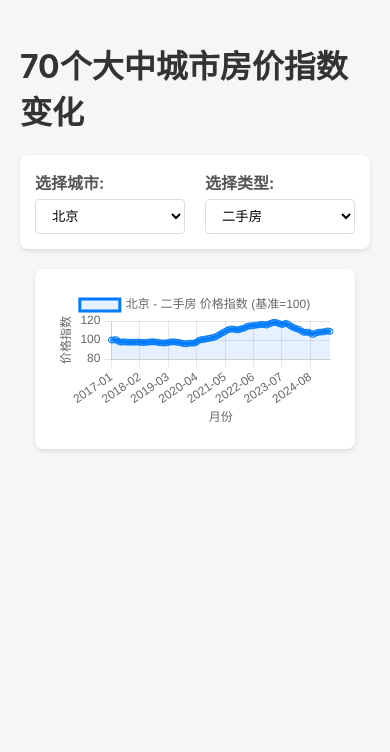
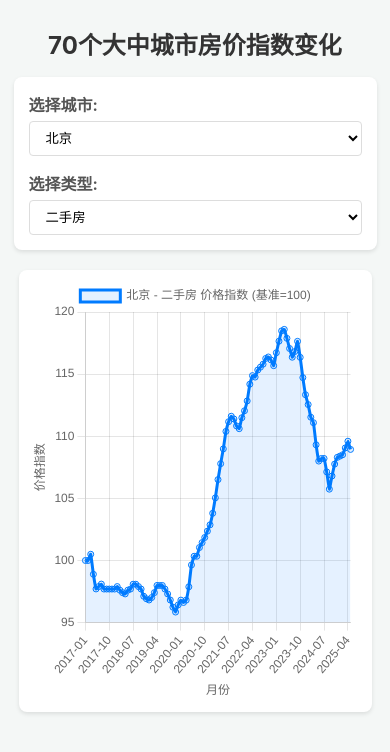
Before and after one commit to techkang/house-price-viewer, a plain HTML site: page index.html in a window 390 px wide. Drawn offline with nearby package versions, Linux system fonts and the light colour scheme.

Commit message:
optimize for mobile

```diff
--- a/index.html
+++ b/index.html
@@ -50,6 +50,34 @@
             border-radius: 8px;
             box-shadow: 0 2px 4px rgba(0,0,0,0.1);
         }
+
+        @media (max-width: 768px) {
+            body {
+                padding: 10px;
+            }
+
+            h1 {
+                font-size: 1.5rem;
+                text-align: center;
+            }
+
+            .controls {
+                flex-direction: column;
+                width: 90%;
+                gap: 15px;
+            }
+
+            select {
+                width: 100%;
+                box-sizing: border-box;
+            }
+
+            #chart-container {
+                width: 90%;
+                padding: 10px;
+                height: 50vh;
+            }
+        }
     </style>
     <!-- 使用CDN引入Chart.js -->
     <script src="https://cdn.jsdelivr.net/npm/chart.js"></script>
--- a/static/js/main.js
+++ b/static/js/main.js
@@ -91,7 +91,7 @@ document.addEventListener('DOMContentLoaded', () => {
             },
             options: {
                 responsive: true,
-                maintainAspectRatio: true,
+                maintainAspectRatio: false,
                 scales: {
                     y: {
                         beginAtZero: false,
```
